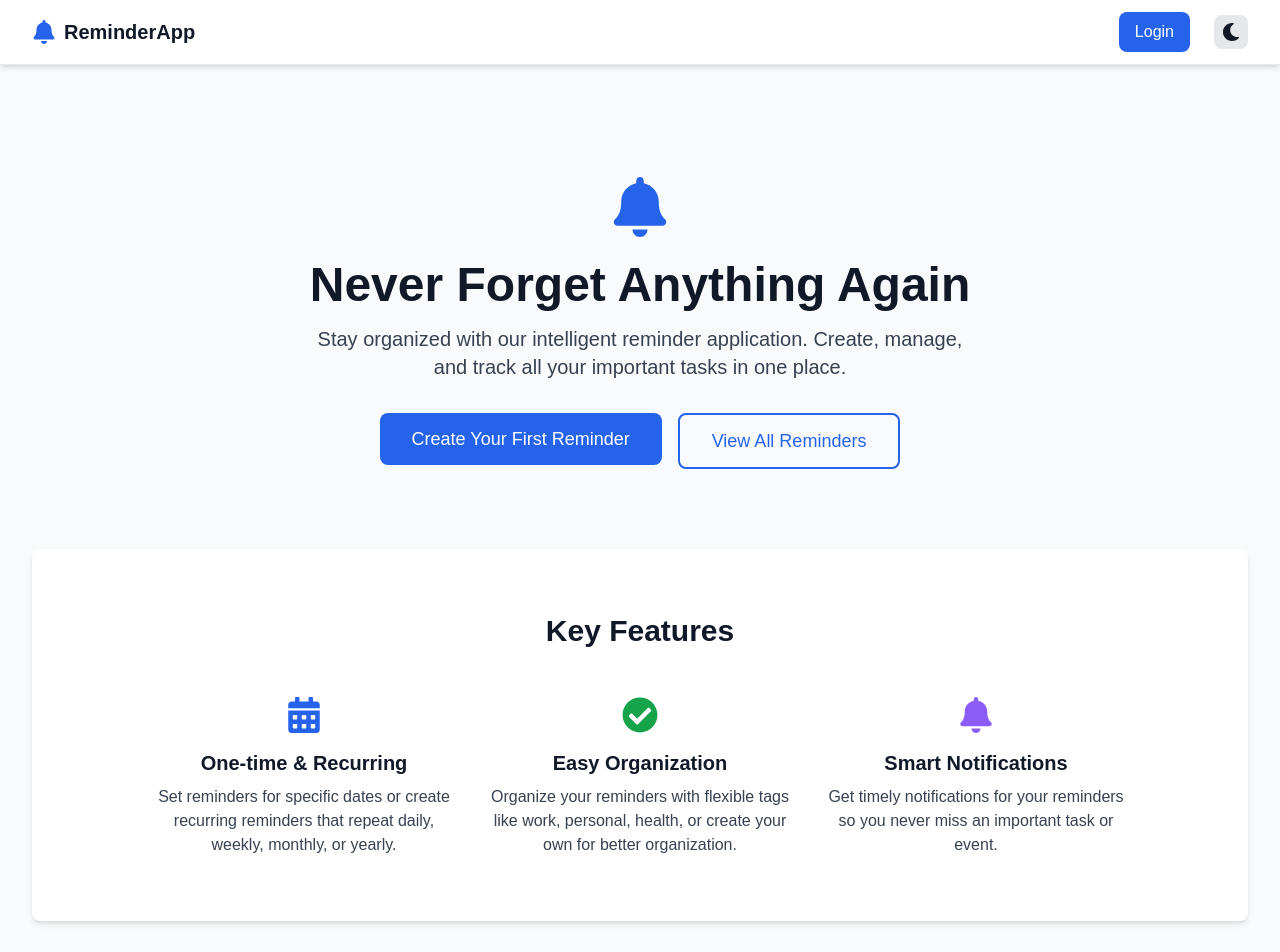
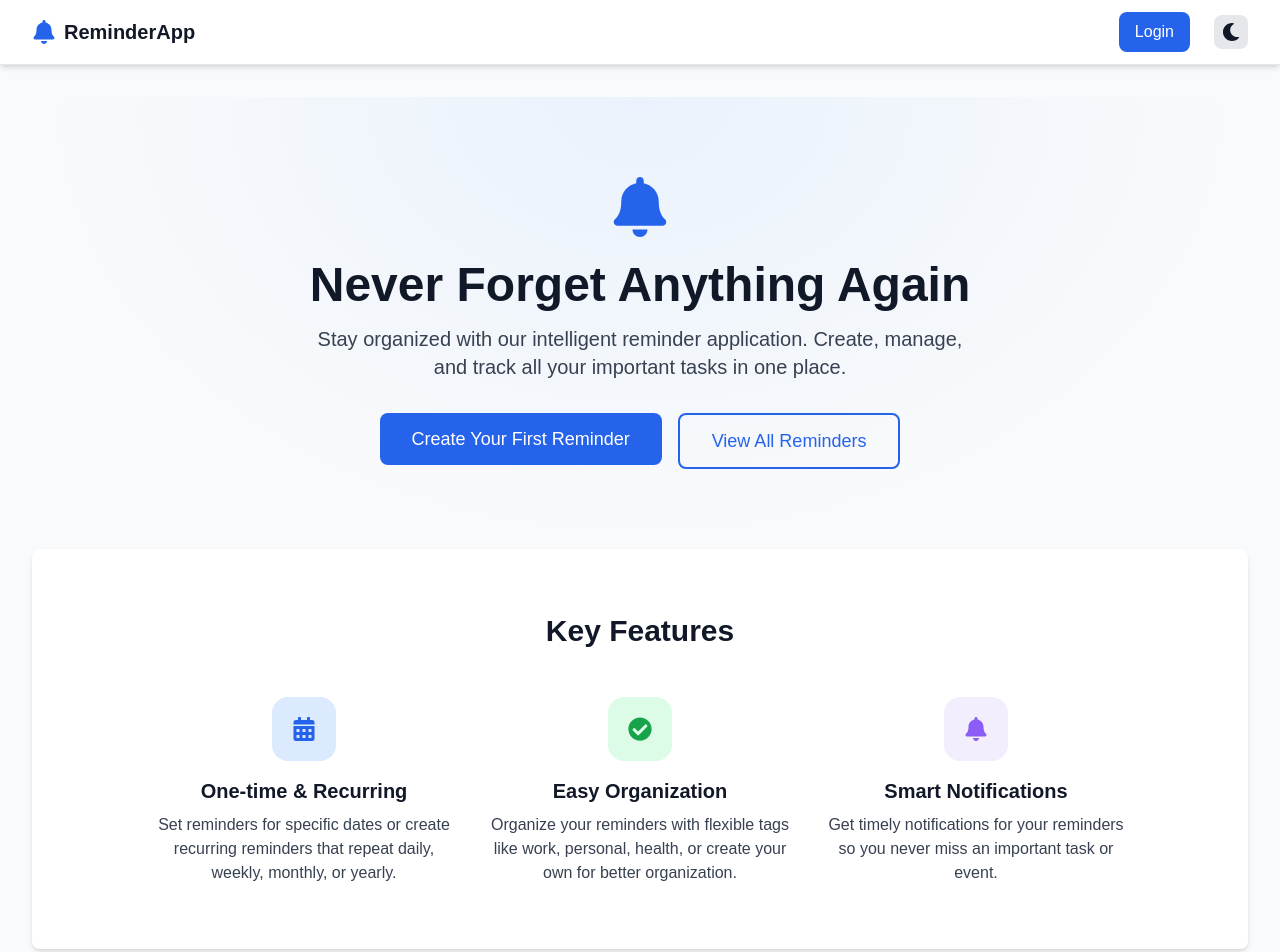
Before and after one commit to Vincent-kintt/fyp-website, a Next.js app: page / in a window 1280 px wide. Shown: the top 952 px of the page. Built offline with nearby package versions, Linux system fonts and the light colour scheme; no server answers.

Commit message:
feat: add landing page visual polish — gradient, card hover, scroll reveal

```diff
--- a/app/page.js
+++ b/app/page.js
@@ -1,6 +1,7 @@
 import Link from "next/link";
 import { FaBell, FaCalendarAlt, FaCheckCircle } from "react-icons/fa";
 import Button from "@/components/ui/Button";
+import ScrollReveal from "@/components/ui/ScrollReveal";
 import { auth } from "@/auth";
 import { redirect } from "next/navigation";
 import ClientRedirect from "@/components/auth/ClientRedirect";
@@ -16,7 +17,9 @@ export default async function Home() {
     <div className="text-center">
       <ClientRedirect />
       {/* Hero Section */}
-      <div className="py-20">
+      <div className="py-20 relative">
+        <div className="absolute inset-0 bg-[radial-gradient(ellipse_at_top,var(--primary-light)_0%,transparent_70%)] opacity-50" />
+        <div className="relative">
           <FaBell className="text-primary text-6xl mx-auto mb-6" />
           <h1 className="text-5xl font-bold text-text-primary mb-4">
             Never Forget Anything Again
@@ -37,44 +40,48 @@ export default async function Home() {
             </Link>
           </div>
         </div>
+      </div>
 
       {/* Features Section */}
+      <ScrollReveal>
         <div className="py-16 bg-surface rounded-lg shadow-md">
           <h2 className="text-3xl font-bold text-text-primary mb-12">Key Features</h2>
           <div className="grid grid-cols-1 md:grid-cols-3 gap-8 max-w-5xl mx-auto px-6">
-          <div className="text-center">
-            <FaCalendarAlt className="text-primary text-4xl mx-auto mb-4" />
-            <h3 className="text-xl font-semibold text-text-primary mb-2">
-              One-time & Recurring
-            </h3>
+            <div className="text-center group">
+              <div className="w-16 h-16 mx-auto mb-4 rounded-2xl bg-primary-light flex items-center justify-center transition-transform duration-300 group-hover:-translate-y-1">
+                <FaCalendarAlt className="text-primary text-2xl" />
+              </div>
+              <h3 className="text-xl font-semibold text-text-primary mb-2">One-time & Recurring</h3>
               <p className="text-text-secondary">
                 Set reminders for specific dates or create recurring reminders that repeat daily, weekly, monthly, or yearly.
               </p>
             </div>
 
-          <div className="text-center">
-            <FaCheckCircle className="text-success text-4xl mx-auto mb-4" />
-            <h3 className="text-xl font-semibold text-text-primary mb-2">
-              Easy Organization
-            </h3>
+            <div className="text-center group">
+              <div className="w-16 h-16 mx-auto mb-4 rounded-2xl bg-success-light flex items-center justify-center transition-transform duration-300 group-hover:-translate-y-1">
+                <FaCheckCircle className="text-success text-2xl" />
+              </div>
+              <h3 className="text-xl font-semibold text-text-primary mb-2">Easy Organization</h3>
               <p className="text-text-secondary">
                 Organize your reminders with flexible tags like work, personal, health, or create your own for better organization.
               </p>
             </div>
 
-          <div className="text-center">
-            <FaBell className="text-accent text-4xl mx-auto mb-4" />
-            <h3 className="text-xl font-semibold text-text-primary mb-2">
-              Smart Notifications
-            </h3>
+            <div className="text-center group">
+              <div className="w-16 h-16 mx-auto mb-4 rounded-2xl bg-accent-light flex items-center justify-center transition-transform duration-300 group-hover:-translate-y-1">
+                <FaBell className="text-accent text-2xl" />
+              </div>
+              <h3 className="text-xl font-semibold text-text-primary mb-2">Smart Notifications</h3>
               <p className="text-text-secondary">
                 Get timely notifications for your reminders so you never miss an important task or event.
               </p>
             </div>
           </div>
         </div>
+      </ScrollReveal>
 
       {/* CTA Section */}
+      <ScrollReveal>
         <div className="py-16">
           <h2 className="text-3xl font-bold text-text-primary mb-4">
             Ready to Get Organized?
@@ -88,6 +95,7 @@ export default async function Home() {
             </Button>
           </Link>
         </div>
+      </ScrollReveal>
     </div>
   );
 }
--- /dev/null
+++ b/components/ui/ScrollReveal.js
@@ -0,0 +1,29 @@
+"use client";
+import { useRef, useState, useEffect } from "react";
+
+export default function ScrollReveal({ children, className = "" }) {
+  const ref = useRef(null);
+  const [isVisible, setIsVisible] = useState(false);
+
+  useEffect(() => {
+    const el = ref.current;
+    if (!el) return;
+    const observer = new IntersectionObserver(
+      ([entry]) => { if (entry.isIntersecting) setIsVisible(true); },
+      { threshold: 0.1 }
+    );
+    observer.observe(el);
+    return () => observer.disconnect();
+  }, []);
+
+  return (
+    <div
+      ref={ref}
+      className={`${className} transition-all duration-700 ${
+        isVisible ? "opacity-100 translate-y-0" : "opacity-0 translate-y-4"
+      }`}
+    >
+      {children}
+    </div>
+  );
+}
```
Lines whose indentation alone changed are shown as unchanged.
